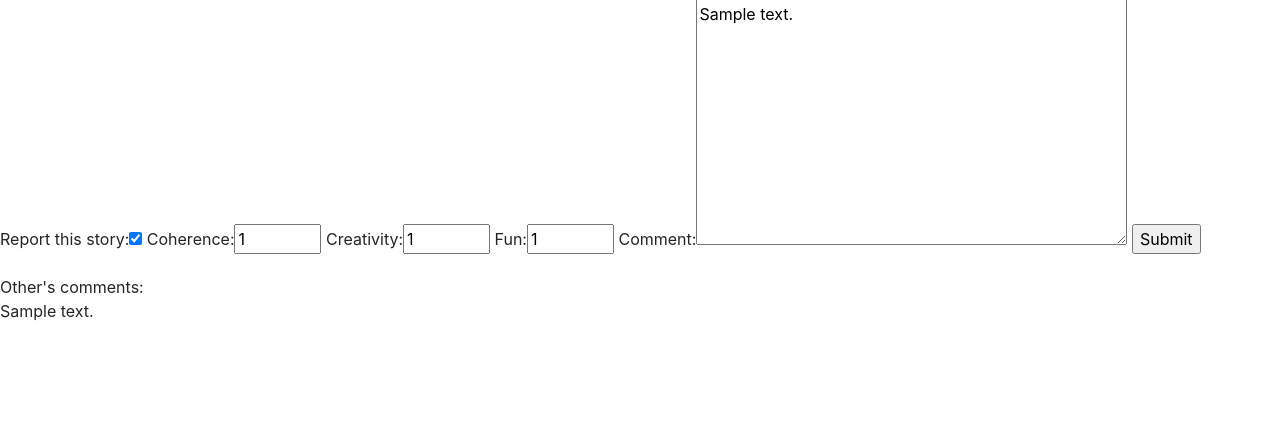
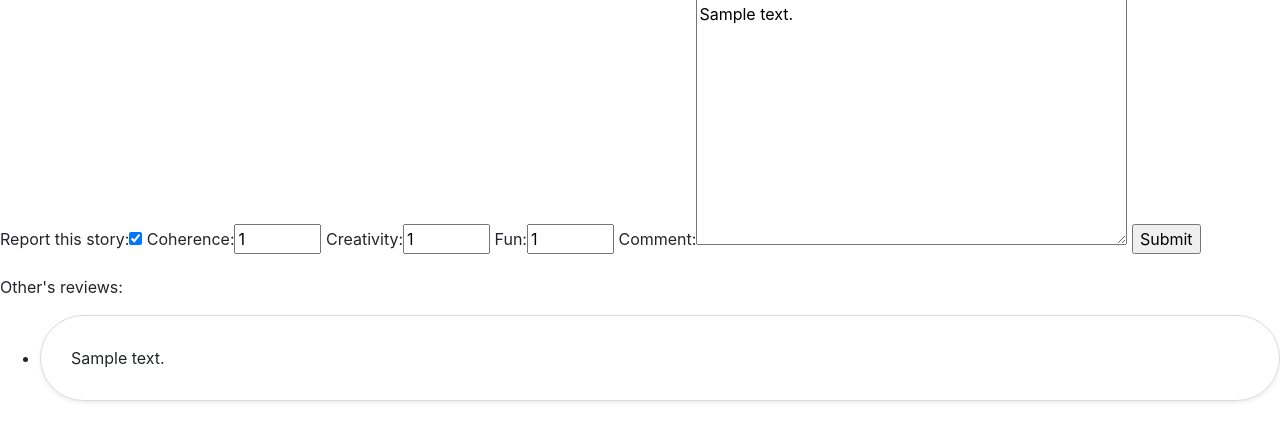
Before and after one commit to myaldiz/vocastory, a Django app: page /vocastory/review_mode/1/ in a window 1280 px wide. Shown: the part 170-611 px from the top of the page. Run offline with Django 3.2, Linux system fonts and the light colour scheme; a user stored in the database is signed in; data comes from the database, SQL or seed files in the repository; tables that the repository leaves empty hold one stand-in row (values such as "Sample post"); parts of the project's set-up code (start-up, migrations or seed data) failed here and were passed over; some libraries are stand-ins or nearby versions.

Commit message:
Made comment list formatting match story list formatting

```diff
--- a/mystory/templates/review_story.html
+++ b/mystory/templates/review_story.html
@@ -18,9 +18,13 @@
         </form>
     </p>
     <p>
-        Other's comments:<br>
-        {% for review in review_list %}
-            {{review.comment}}<br>
-        {% endfor %}
+        {% if review_list|length != 0 %}
+            Other's reviews:
+            <ul>
+            {% for review in review_list %}
+                <li>{% include "show_comment.html" %}</li>
+            {% endfor %}
+            </ul>
+        {% endif %}
     </p>
 {% endblock %}
--- /dev/null
+++ b/mystory/templates/show_comment.html
@@ -0,0 +1,6 @@
+{% if review %}
+    <p class="shadow-sm"
+       style="border-radius:50px;border-color:rgb(218, 218, 218);border-style:solid;padding:30px;border-width: 1px;">
+        {{review.comment}}
+    </p>
+{% endif %}
```
